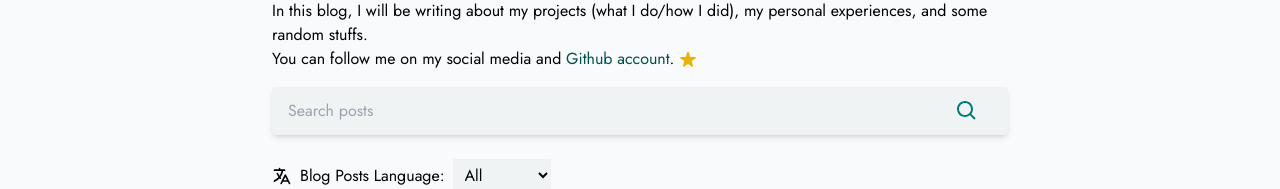
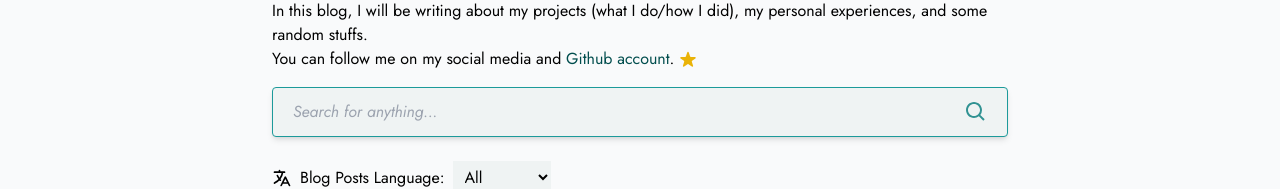
Before and after one commit to Muray1008/portfolio, a Next.js app: page /blog in a window 1280 px wide. Shown: the part 241-430 px from the top of the page. Built offline with nearby package versions, Linux system fonts and the light colour scheme; no server answers.

Commit message:
:wheelchair: Replace search bar with better accessible one

```diff
--- a/sections/BlogHeroSection.tsx
+++ b/sections/BlogHeroSection.tsx
@@ -76,30 +76,32 @@ const BlogHeroSection: React.FC = () => {
           </p>
         </div>
       </div>
-      <label htmlFor="search" className="sr-only">
-        Search
-      </label>
-      <div className="bg-cardlight dark:bg-carddark shadow-md p-3 pl-4 flex justify-center items-center rounded my-4">
+      <label className="relative block my-4">
         <input
-          id="search"
-          type="search"
-          placeholder="Search posts"
+          className="placeholder:italic placeholder:text-opacity-75 py-3 pr-14 pl-5
+                    block bg-cardlight dark:bg-carddark w-full rounded shadow-md
+                    border border-cardlight dark:border-carddark border-opacity-40
+                    focus:outline-none focus:border-marrslight focus:dark:border-carrilight"
+          placeholder="Search for anything..."
+          type="text"
+          name="search"
+          defaultValue={searchText}
+          onChange={handleSearch}
           autoComplete="off"
-          value={searchText}
-          onChange={handleSearch}
-          className="basis-11/12 bg-cardlight dark:bg-carddark focus-visible:outline-none"
+          autoFocus
         />
-        <div className="basis-1/12 flex justify-center items-center">
+        <span className="absolute inset-y-0 right-0 flex items-center pr-5 opacity-80">
           <svg
             xmlns="http://www.w3.org/2000/svg"
             width="24"
             height="24"
+            aria-hidden="true"
             className="fill-marrsgreen dark:fill-carrigreen"
           >
             <path d="M10 18a7.952 7.952 0 0 0 4.897-1.688l4.396 4.396 1.414-1.414-4.396-4.396A7.952 7.952 0 0 0 18 10c0-4.411-3.589-8-8-8s-8 3.589-8 8 3.589 8 8 8zm0-14c3.309 0 6 2.691 6 6s-2.691 6-6 6-6-2.691-6-6 2.691-6 6-6z"></path>
           </svg>
-        </div>
-      </div>
+        </span>
+      </label>
       <div className="flex items-center my-4 md:my-6">
         <label htmlFor="language" className="mr-2 flex items-center gap-x-2">
           <svg
```
